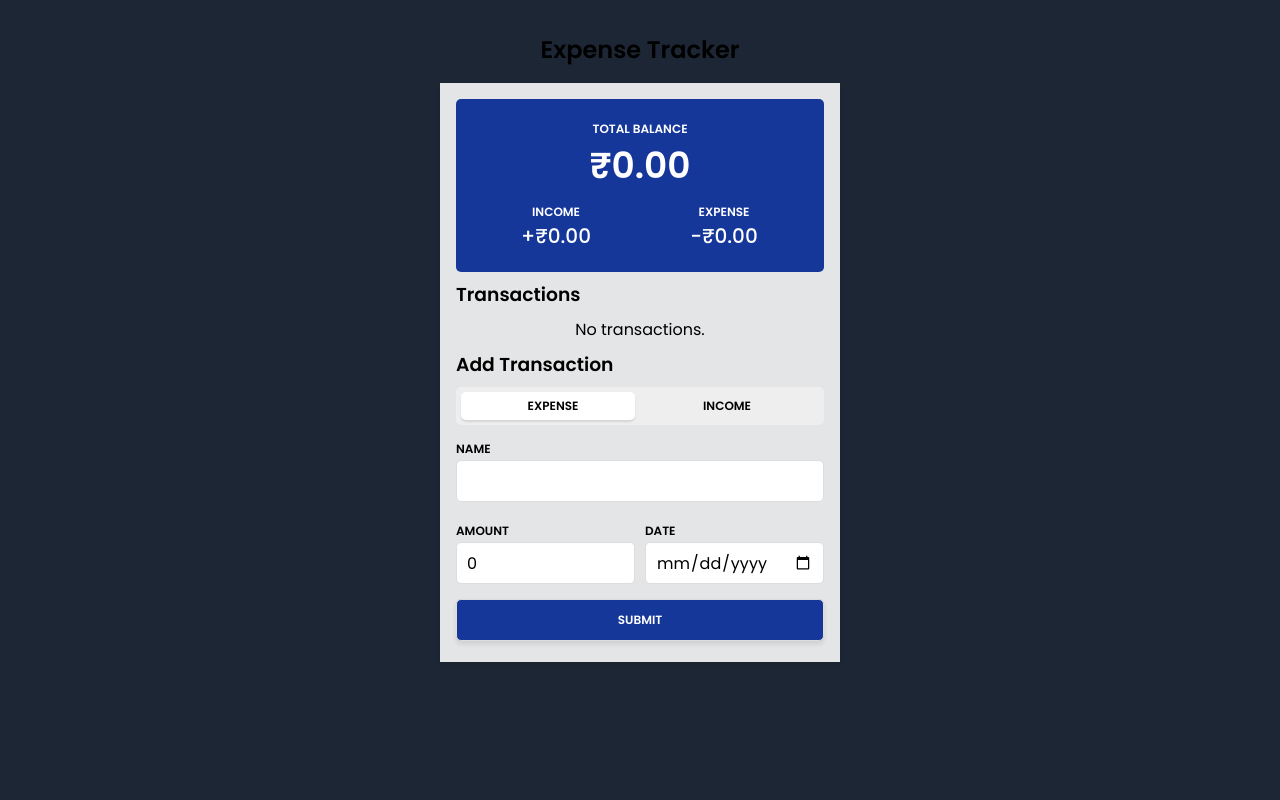
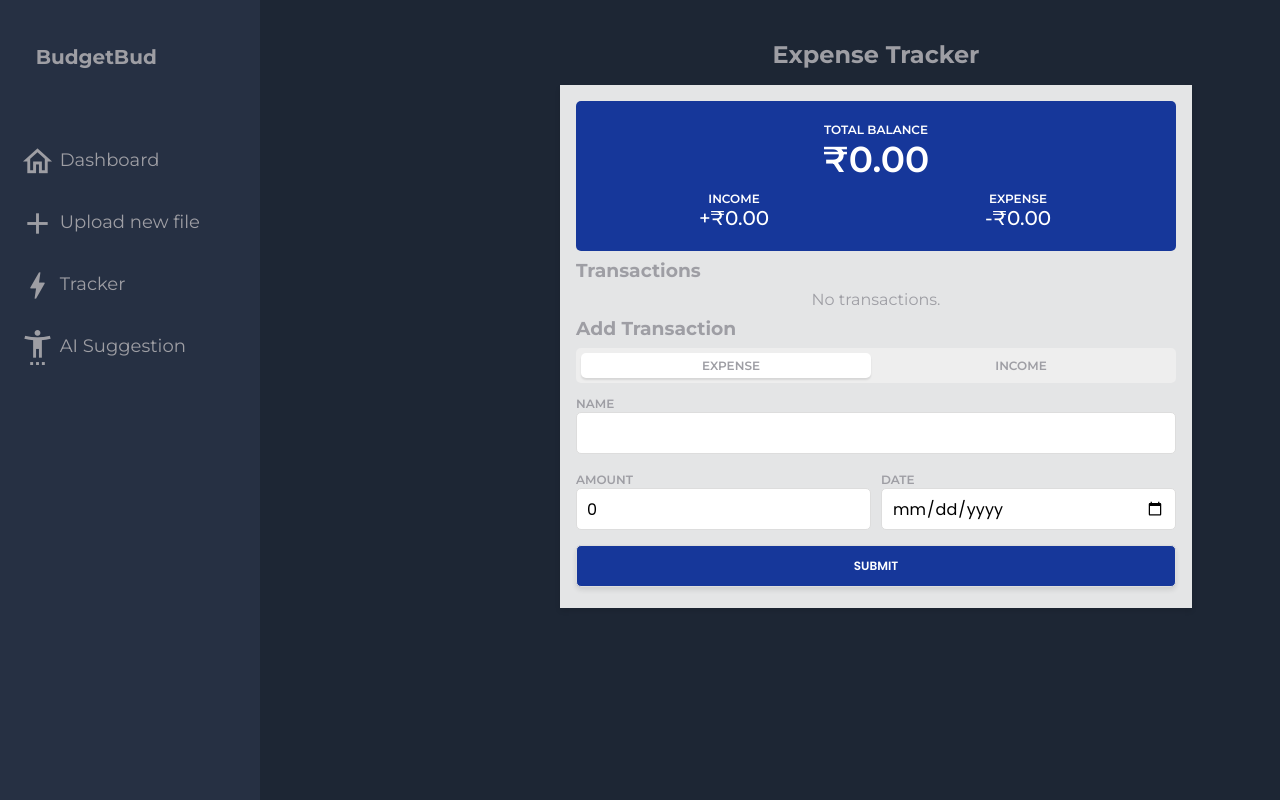
Before and after one commit to amanparasher/BudgetBud, a Flask app: template templates/tracker.html in a window 1280 px wide. Run offline with Flask 3, Linux system fonts and the light colour scheme; the template is opened without the code that fills it, so the values that code supplies are empty.

Commit message:
Updated the tracker

```diff
--- a/static/css/tstyle.css
+++ b/static/css/tstyle.css
@@ -19,7 +19,12 @@ body {
   color: var(--text-color);
 }
 
+.tracker{
+  margin-left: 300px;
+}
+
 h1 {
+  margin-top: 40px;
   text-align: center;
   font-size: 1.5rem;
 }
@@ -31,7 +36,7 @@ ul {
 }
 
 main {
-  max-width: 400px;
+  max-width: 700px;
   margin: 1rem auto;
   background-color: #ffffffe0;
   padding: 1rem;
@@ -46,6 +51,7 @@ header {
   border-radius: 5px;
   display: flex;
   flex-wrap: wrap;
+  width: 600px
 }
 
 header div {
@@ -56,6 +62,10 @@ header div:first-child {
   flex-basis: 100%;
   font-size: 2.25rem;
   font-weight: 600;
+}
+
+section{
+  width: 600px;
 }
 
 header div:nth-child(n + 2) {
--- a/templates/hero.html
+++ b/templates/hero.html
@@ -71,7 +71,7 @@
             <p></p>
             <div>
                 <a href="/admin"><button class="ggwp">Proceed</button></a>
-                <a href="../tracker.html"><button class="ggwp">Enter Expenses</button></a>
+                <a href="/tracker"><button class="ggwp">Enter Expenses</button></a>
             </div>
 
         </div>
--- a/templates/tracker.html
+++ b/templates/tracker.html
@@ -5,9 +5,76 @@
     <meta http-equiv="X-UA-Compatible" content="IE=edge" />
     <meta name="viewport" content="width=device-width, initial-scale=1.0" />
     <title>Expense Tracker</title>
+
+    <!-- Montserrat Font -->
+    <link href="https://fonts.googleapis.com/css2?family=Montserrat:wght@100;200;300;400;500;600;700;800;900&display=swap" rel="stylesheet">
+
+    <!-- Material Icons -->
+    <link href="https://fonts.googleapis.com/icon?family=Material+Icons+Outlined" rel="stylesheet">
+
+    <!-- Custom CSS -->
     <link rel="stylesheet" href="/static/css/tstyle.css" />
+    <link rel="stylesheet" href="/static/css/dashboardstyle.css" />
+
   </head>
   <body>
+    <body>
+      <div class="grid-container">
+
+        <!-- Header -->
+  <!--      <header class="header">-->
+  <!--        <div class="menu-icon" onclick="openSidebar()">-->
+  <!--          <span class="material-icons-outlined">menu</span>-->
+  <!--        </div>-->
+  <!--        <div class="header-left">-->
+  <!--        </div>-->
+  <!--        <div class="header-right">-->
+  <!--          <span class="material-icons-outlined">notifications</span>-->
+  <!--          <span class="material-icons-outlined">email</span>-->
+  <!--          <span class="material-icons-outlined">account_circle</span>-->
+  <!--        </div>-->
+  <!--      </header>-->
+        <!-- End Header -->
+
+        <!-- Sidebar -->
+        <aside id="sidebar">
+           <div class="sidebar-title">
+            <div class="sidebar-brand">
+              <span class="material-icons-outlined"></span> BudgetBud
+            </div>
+            <span class="material-icons-outlined" onclick="closeSidebar()">close</span>
+          </div>
+
+          <ul class="sidebar-list">
+            <li class="sidebar-list-item">
+              <a href="/admin">
+                <span class="material-icons-outlined">home </span> Dashboard
+              </a>
+            </li>
+            <li class="sidebar-list-item">
+              <a id="sufo"  href="/upload" >
+                <span class="material-icons-outlined">add</span> Upload new file
+              </a>
+
+              <!-- <button onclick="uploadFile()" class="btn-contact sm-hidden menu_right" type="submit">Analyze</button> -->
+            </li>
+
+            <li class="sidebar-list-item">
+              <a href="/tracker" >
+                <span class="material-icons-outlined">bolt</span> Tracker
+              </a>
+            </li>
+            <li class="sidebar-list-item">
+              <a href="/chatbot" >
+                <span class="material-icons-outlined">settings_accessibility</span> AI Suggestion
+              </a>
+            </li>
+
+
+          </ul>
+        </aside>
+
+    <div class= tracker>
       <h1>Expense Tracker</h1>
 
       <main>
@@ -68,6 +135,7 @@
           </form>
         </section>
       </main>
+    </div>
 
     <script src="/static/js/tscript.js"></script>
   </body>
```
Lines whose indentation alone changed are shown as unchanged.
